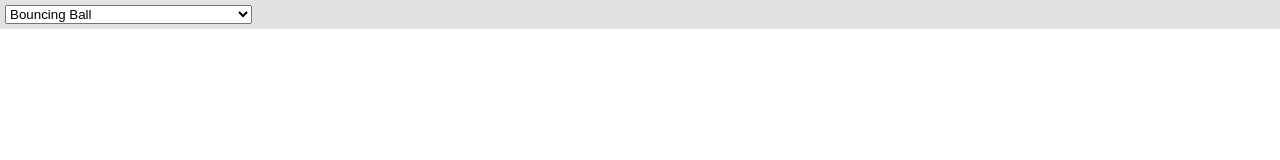
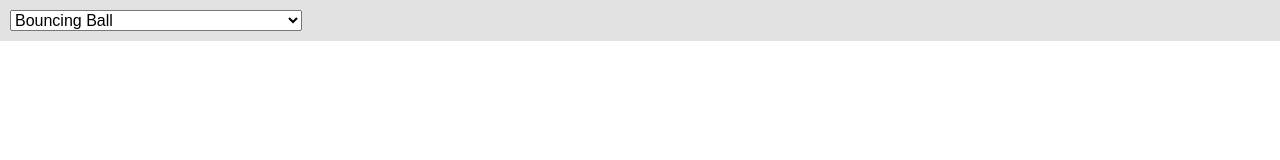
Before and after one commit to edsilv/processing-ts-examples, a plain HTML site: page natureofcode/index.html in a window 1280 px wide. Drawn offline with Linux system fonts and the light colour scheme; a script that the page names is missing.

Commit message:
larger fonts

```diff
--- a/css/styles.css
+++ b/css/styles.css
@@ -6,5 +6,9 @@ body{
 
 #nav{
     background: #E2E2E2;
-    padding: 5px;
+    padding: 10px;
 }
+
+#nav select{
+    font-size: 16px;
+}
```
